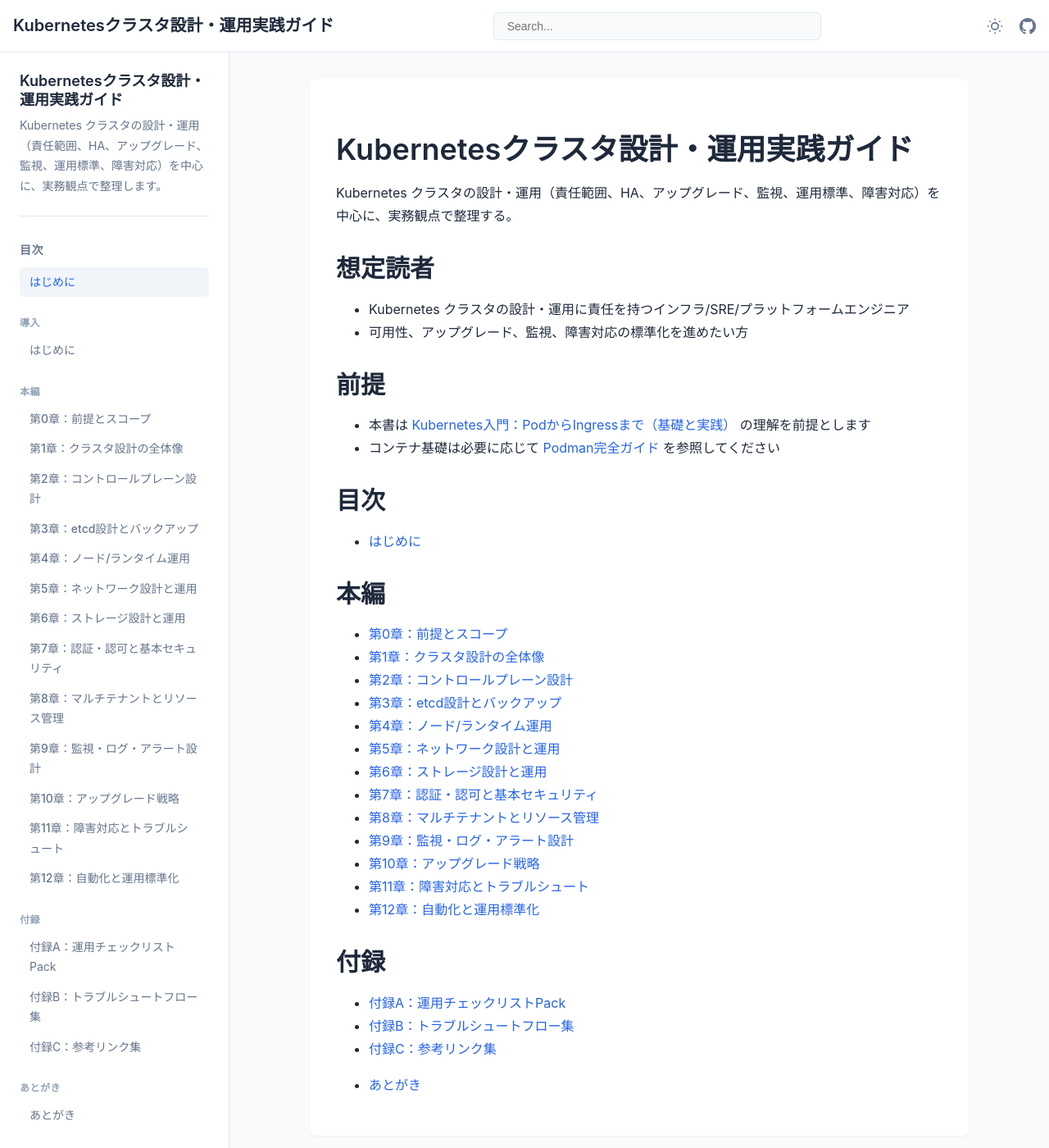
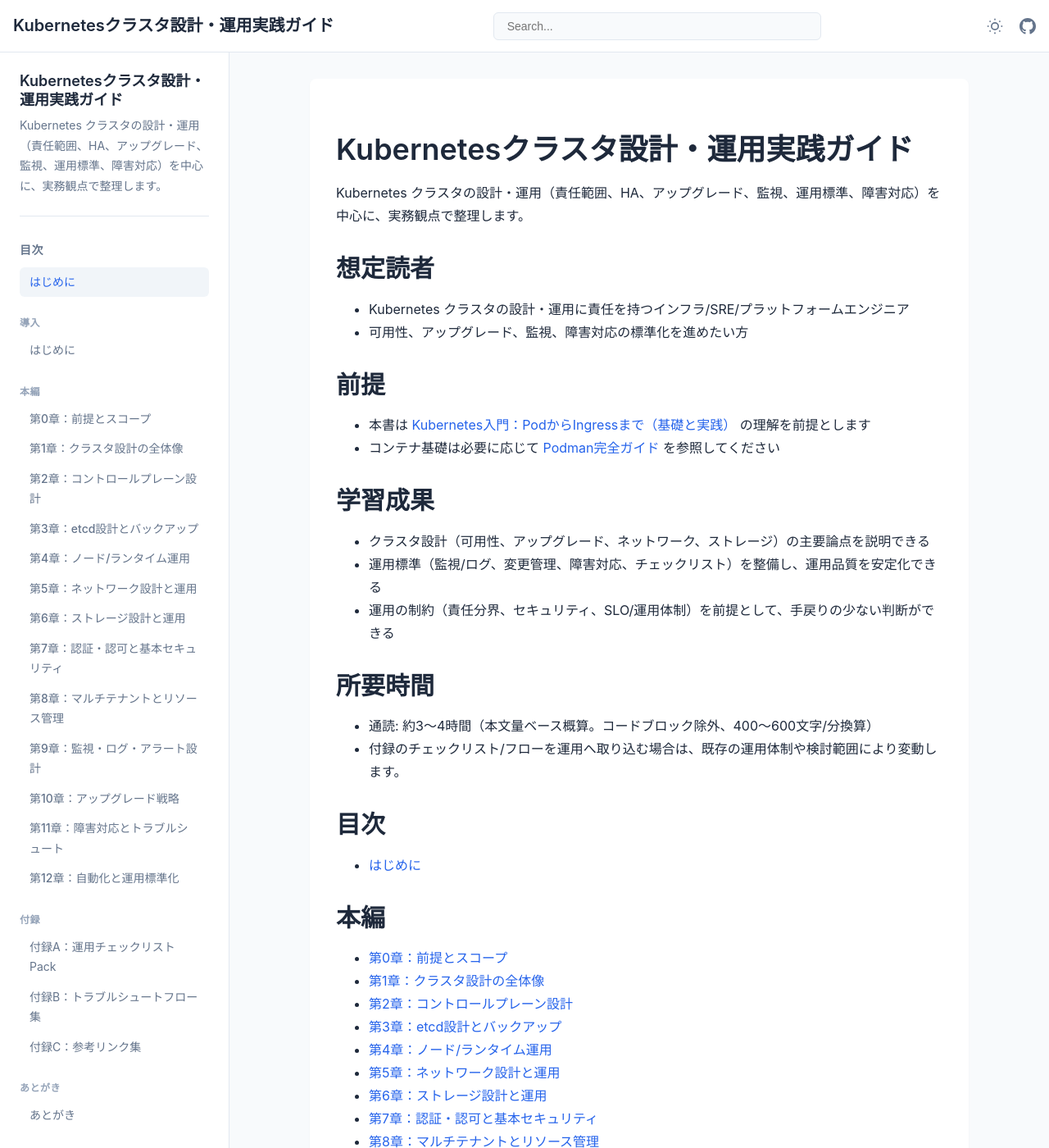
Before and after one commit to itdojp/kubernetes-cluster-ops-book, a Jekyll site: the page built from docs/index.md, in a window 1280 px wide and 1400 px high. Shown: the whole window at 82% size. Built offline with Jekyll 4.4.1, drawn with Linux system fonts in a browser that asks for light colours; some of the changed text lies outside the part shown.

Commit message:
docs: トップページの文体統一と学習情報の補足

```diff
--- a/docs/index.md
+++ b/docs/index.md
@@ -6,7 +6,7 @@ permalink: /
 ---
 # Kubernetesクラスタ設計・運用実践ガイド
 
-Kubernetes クラスタの設計・運用（責任範囲、HA、アップグレード、監視、運用標準、障害対応）を中心に、実務観点で整理する。
+Kubernetes クラスタの設計・運用（責任範囲、HA、アップグレード、監視、運用標準、障害対応）を中心に、実務観点で整理します。
 
 ## 想定読者
 - Kubernetes クラスタの設計・運用に責任を持つインフラ/SRE/プラットフォームエンジニア
@@ -15,6 +15,15 @@ Kubernetes クラスタの設計・運用（責任範囲、HA、アップグレ
 ## 前提
 - 本書は [Kubernetes入門：PodからIngressまで（基礎と実践）](https://itdojp.github.io/kubernetes-basics-book/) の理解を前提とします
 - コンテナ基礎は必要に応じて [Podman完全ガイド](https://itdojp.github.io/podman-book/) を参照してください
+
+## 学習成果
+- クラスタ設計（可用性、アップグレード、ネットワーク、ストレージ）の主要論点を説明できる
+- 運用標準（監視/ログ、変更管理、障害対応、チェックリスト）を整備し、運用品質を安定化できる
+- 運用の制約（責任分界、セキュリティ、SLO/運用体制）を前提として、手戻りの少ない判断ができる
+
+## 所要時間
+- 通読: 約3〜4時間（本文量ベース概算。コードブロック除外、400〜600文字/分換算）
+- 付録のチェックリスト/フローを運用へ取り込む場合は、既存の運用体制や検討範囲により変動します。
 
 ## 目次
 - [はじめに](introduction/)
@@ -42,3 +51,6 @@ Kubernetes クラスタの設計・運用（責任範囲、HA、アップグレ
 - [付録C：参考リンク集](appendices/appendix-c/)
 
 - [あとがき](afterword/)
+
+## ライセンス
+本書は CC BY-NC-SA 4.0 で公開されています。商用利用は別途契約が必要です。
```
Also changed, not shown: src/index.md (+13 -1 lines).
